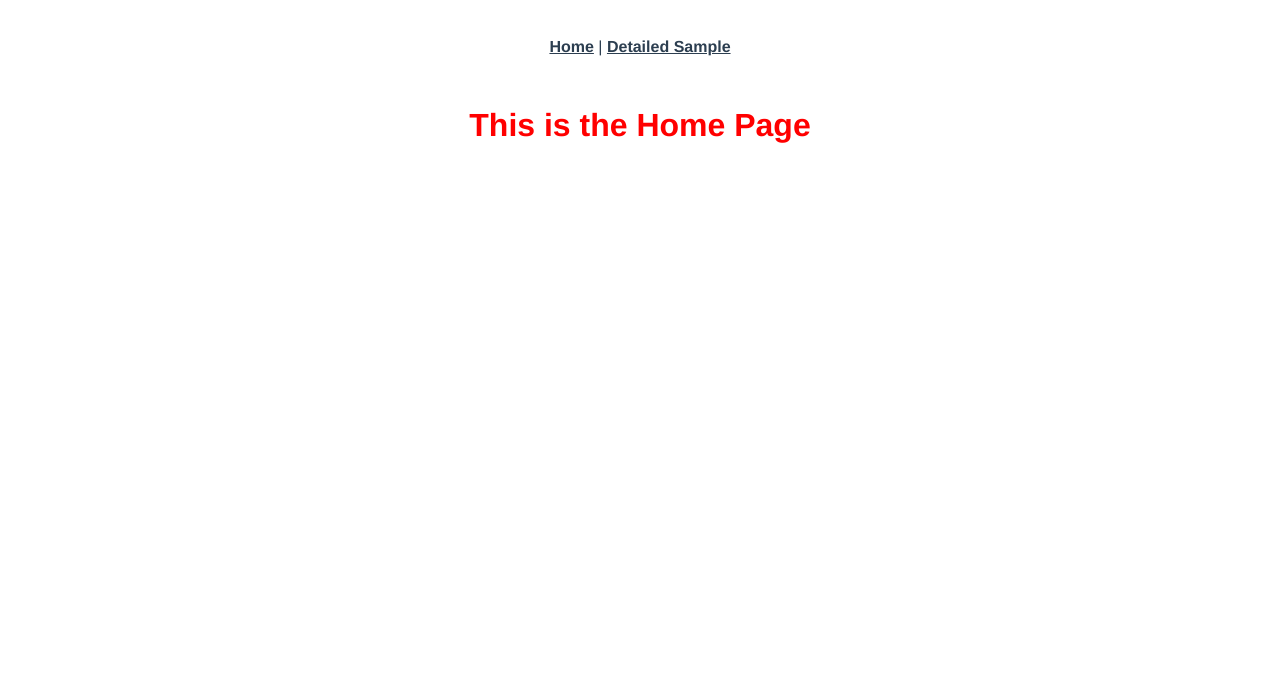
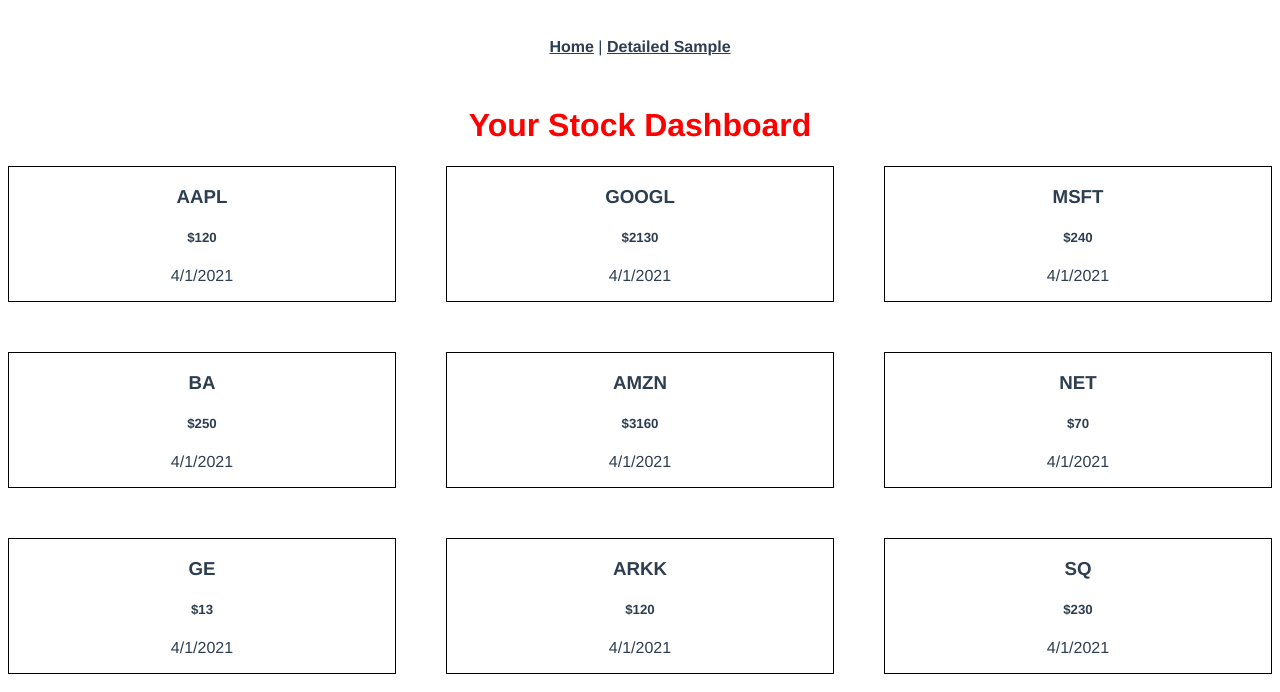
Before and after one commit to prstepic/StockMarketTool, a Vue app in the folder client/: page /homepage in a window 1280 px wide. Shown: the top 692 px of the page. Built offline with nearby package versions, Linux system fonts and the light colour scheme.

Commit message:
simple page and dummy data

```diff
--- /dev/null
+++ b/client/src/dummy-data.js
@@ -0,0 +1,47 @@
+export const fakeLastPrice = [
+  {
+    ticker: 'AAPL',
+    lastPrice: '120',
+    date: '4/1/2021'
+  },
+  {
+    ticker: 'GOOGL',
+    lastPrice: '2130',
+    date: '4/1/2021'
+  },
+  {
+    ticker: 'MSFT',
+    lastPrice: '240',
+    date: '4/1/2021'
+  },
+  {
+    ticker: 'BA',
+    lastPrice: '250',
+    date: '4/1/2021'
+  },
+  {
+    ticker: 'AMZN',
+    lastPrice: '3160',
+    date: '4/1/2021'
+  },
+  {
+    ticker: 'NET',
+    lastPrice: '70',
+    date: '4/1/2021'
+  },
+  {
+    ticker: 'GE',
+    lastPrice: '13',
+    date: '4/1/2021'
+  },
+  {
+    ticker: 'ARKK',
+    lastPrice: '120',
+    date: '4/1/2021'
+  },
+  {
+    ticker: 'SQ',
+    lastPrice: '230',
+    date: '4/1/2021'
+  }
+]
--- a/client/src/views/HomePage.vue
+++ b/client/src/views/HomePage.vue
@@ -1,10 +1,26 @@
 <template>
-  <h1> This is the Home Page </h1>
+
+  <div class="pageView">
+    <h1> Your Stock Dashboard </h1>
+    <div class="tickerGrid">
+      <div v-for="stock in fakeLastPrice" class="stockItem" v-bind:key="stock.ticker">
+        <h3 class="tickerName"> {{ stock.ticker }} </h3>
+        <h5 class="tickerPrice"> ${{ stock.lastPrice }} </h5>
+        <p class="marketDate"> {{ stock.date }} </p>
+      </div>
+    </div>
+  </div>
 </template>
 
 <script>
+  import { fakeLastPrice } from '../dummy-data'
   export default {
-    name: 'HomePage'
+    name: 'HomePage',
+    data() {
+      return {
+        fakeLastPrice
+      }
+    }
   }
 </script>
 
@@ -12,4 +28,13 @@
   h1 {
     color: red;
   }
+  .tickerGrid {
+    display: grid;
+    grid-template-columns: repeat(3, 1fr);
+    gap: 50px;
+    grid-auto-rows: minmax(100px, auto);
+  }
+  .stockItem {
+    border: 1px solid black;
+  }
 </style>
```
